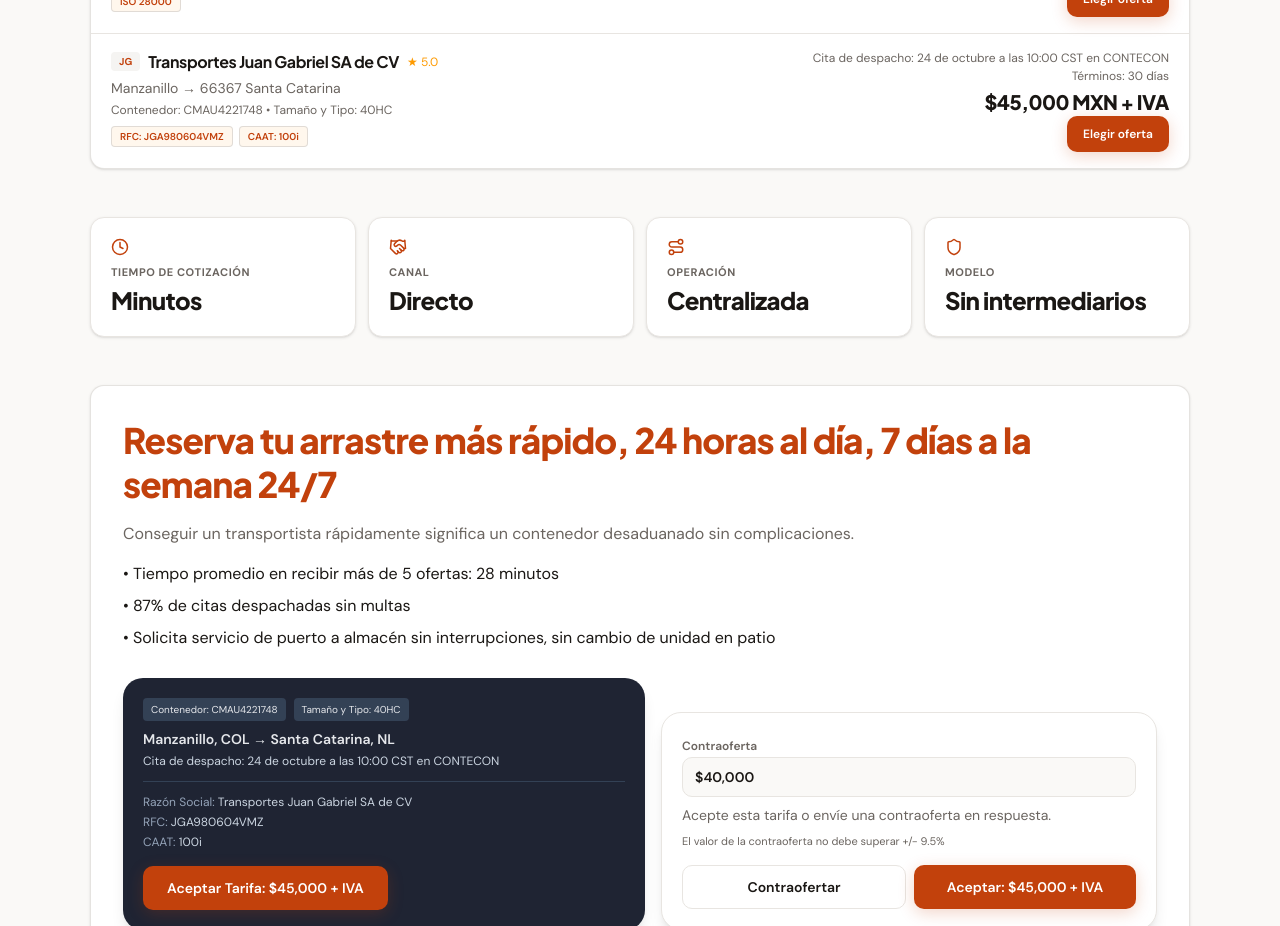
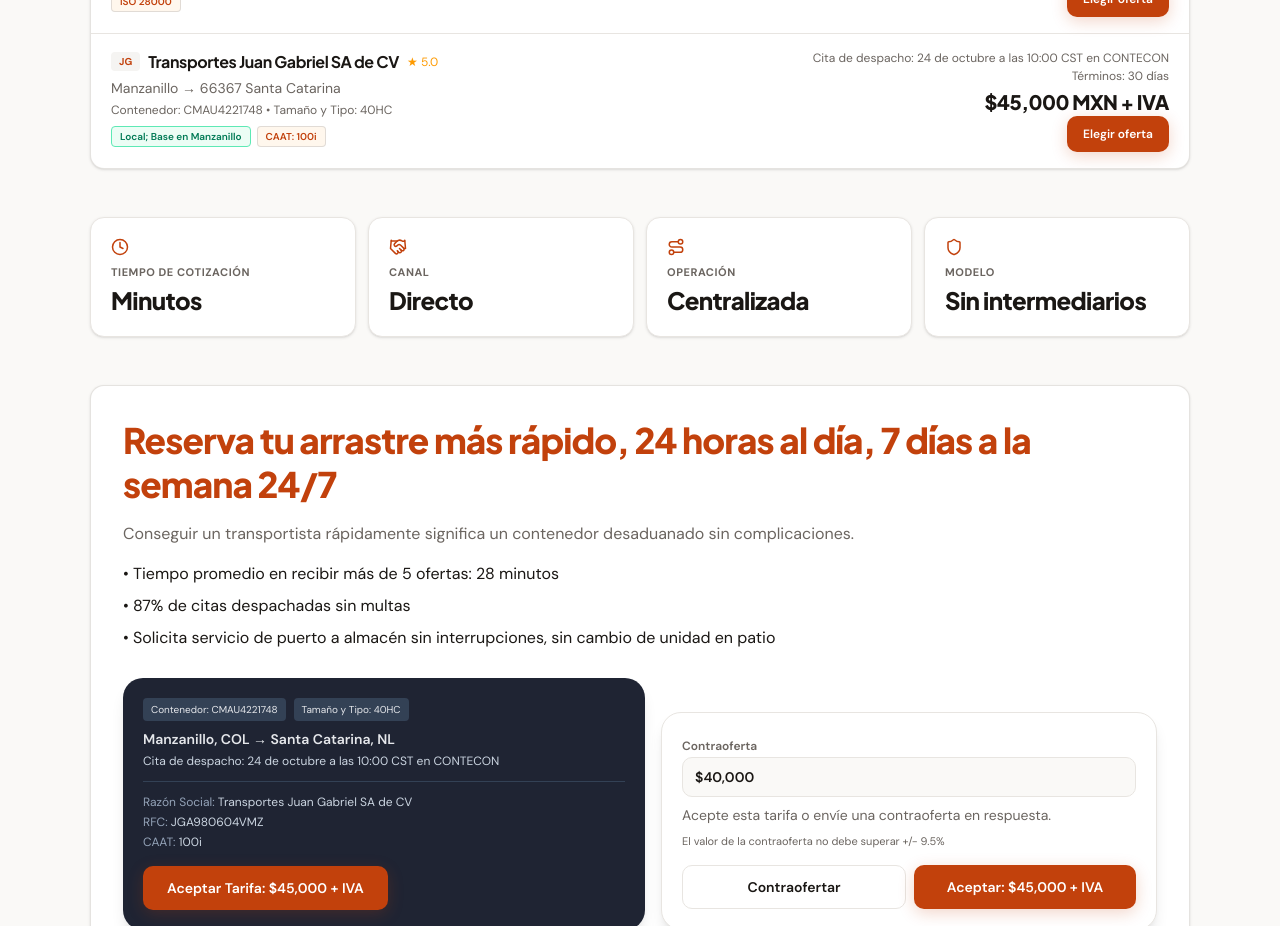
Before and after one commit to apollo-ex/arrastralo, a Next.js app: page /landing in a window 1280 px wide. Shown: the part 1300-2226 px from the top of the page. Built offline with nearby package versions, Linux system fonts and the light colour scheme.

Commit message:
Update Juan Gabriel badge to Local Base en Manzanillo with green style

```diff
--- a/app/landing/page.tsx
+++ b/app/landing/page.tsx
@@ -128,7 +128,7 @@ export default function LandingPage() {
                   carrier: 'Transportes Juan Gabriel SA de CV',
                   route: 'Manzanillo → 66367 Santa Catarina',
                   equipment: 'Contenedor: CMAU4221748 • Tamaño y Tipo: 40HC',
-                  certs: ['RFC: JGA980604VMZ', 'CAAT: 100i'],
+                  certs: ['Local; Base en Manzanillo', 'CAAT: 100i'],
                   eta: 'Cita de despacho: 24 de octubre a las 10:00 CST en CONTECON',
                   payment: 'Términos: 30 días',
                   price: '$45,000 MXN + IVA',
@@ -146,7 +146,12 @@ export default function LandingPage() {
                     <p className="text-xs text-muted-foreground mt-1">{offer.equipment}</p>
                     <div className="flex flex-wrap gap-1.5 mt-2">
                       {offer.certs.map((c) => (
-                        <span key={c} className="text-[10px] font-semibold rounded px-2 py-0.5 bg-[#fff7ed] text-primary border border-warm-300/70">{c}</span>
+                        <span
+                          key={c}
+                          className={`text-[10px] font-semibold rounded px-2 py-0.5 border ${c.includes('Local') ? 'bg-emerald-50 text-emerald-700 border-emerald-300' : 'bg-[#fff7ed] text-primary border-warm-300/70'}`}
+                        >
+                          {c}
+                        </span>
                       ))}
                     </div>
                   </div>
```
